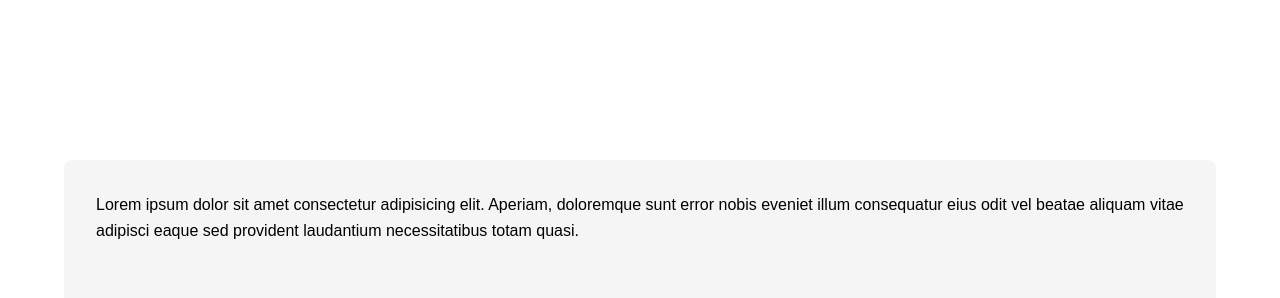
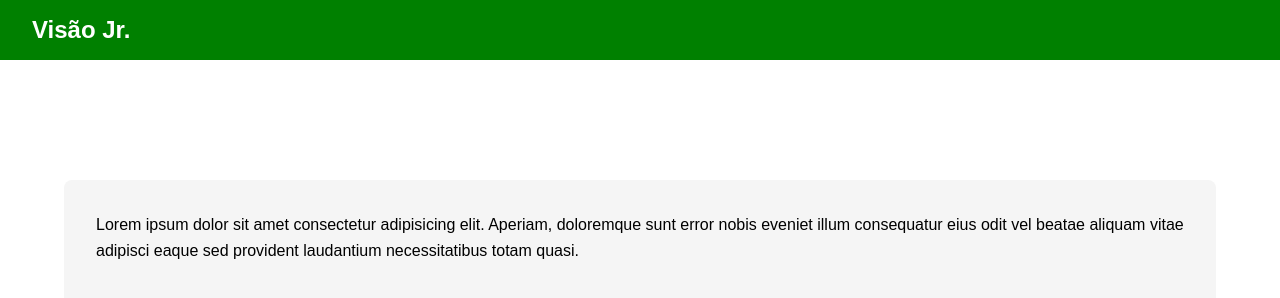
Before and after one commit to matheusmnn/desafio-projetos-visaojr, a plain HTML site: page index.html in a window 1280 px wide. Drawn offline with Linux system fonts and the light colour scheme.

Commit message:
feat: adiciona header com logo clicável

```diff
--- a/css/styles.css
+++ b/css/styles.css
@@ -13,7 +13,7 @@ main {
     display:flex;
     justify-content:center;
     align-items:center;
-    min-height:100vh;
+    min-height:calc(100vh - 80px);
 }
 
 .conteudo{
@@ -26,3 +26,17 @@ main {
     overflow-y:auto;
     line-height:1.6;
 }
+
+.header{
+    padding:16px 32px;
+    background-color: green;
+}
+
+.logo-link{
+    text-decoration: none;
+    color: white;
+}
+
+.logo{
+    font-size:1.5rem;
+}
--- a/index.html
+++ b/index.html
@@ -8,6 +8,11 @@
     <link rel="stylesheet" href="css/styles.css">
 </head>
 <body>
+    <header class="header">
+        <a href="index.html" class="logo-link">
+            <h1 class="logo">Visão Jr.</h1>
+        </a>
+    </header>
     <main>
         <section class="conteudo">
             <p>Lorem ipsum dolor sit amet consectetur adipisicing elit. Aperiam, doloremque sunt error nobis eveniet illum consequatur eius odit vel beatae aliquam vitae adipisci eaque sed provident laudantium necessitatibus totam quasi.</p>
```
